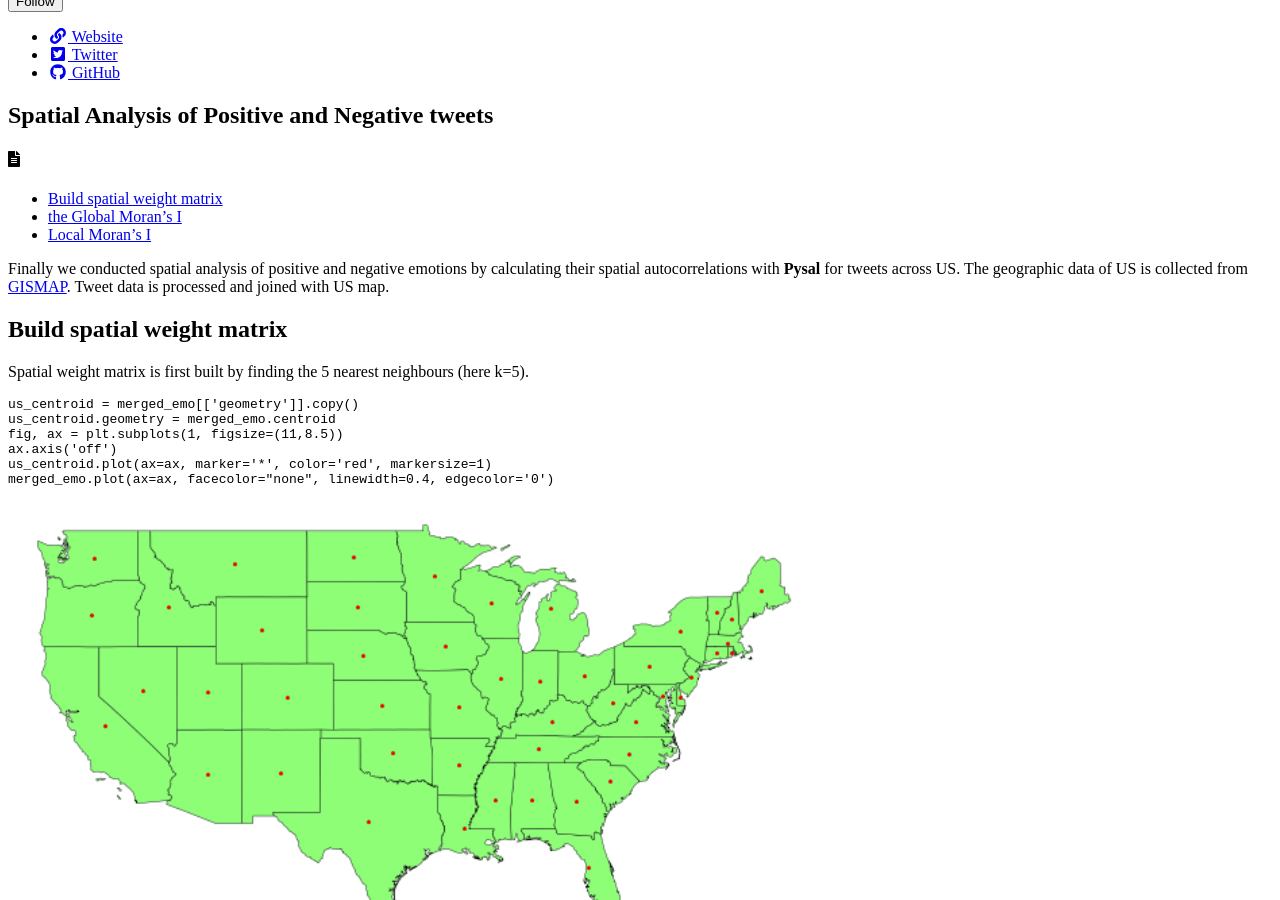
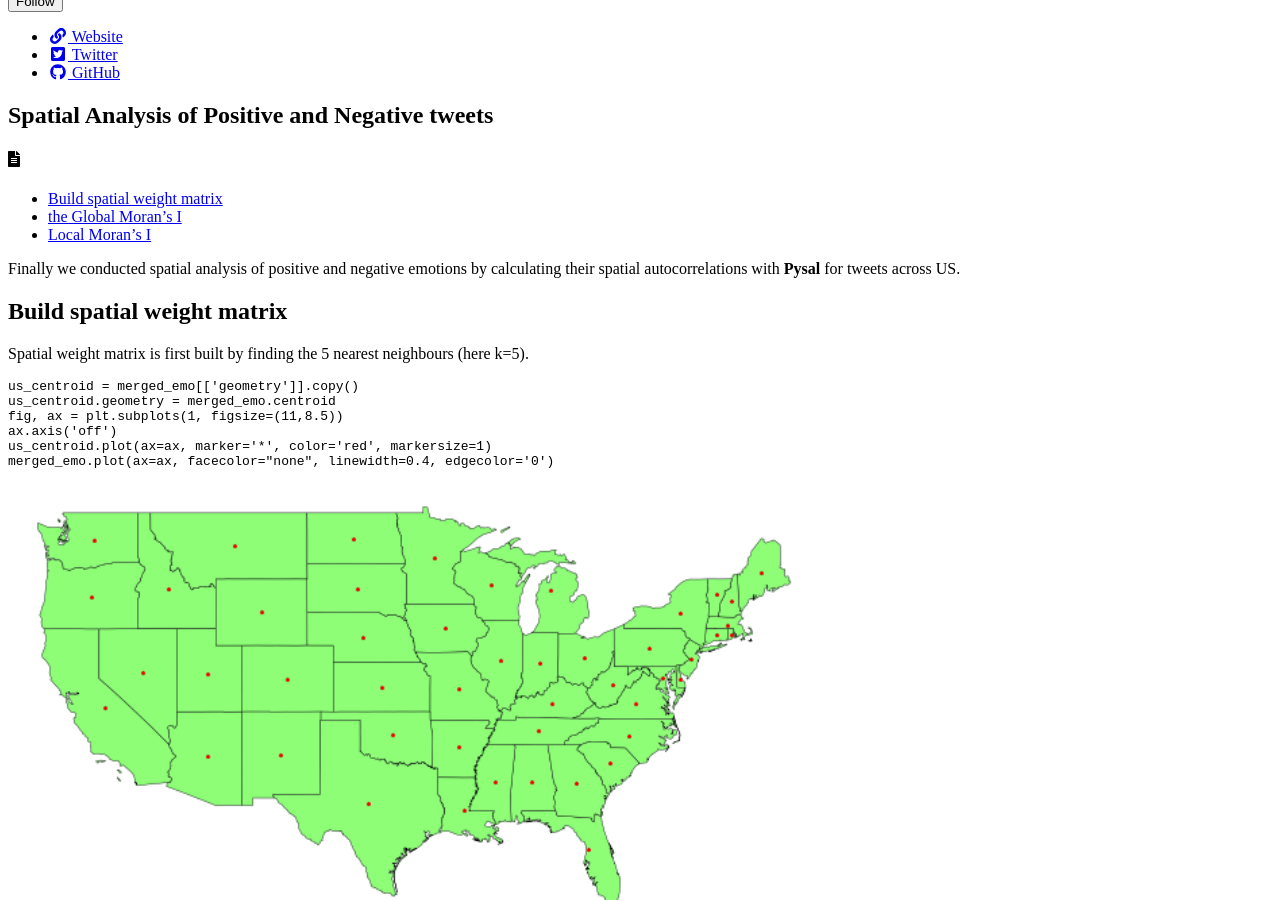
Before and after one commit to Anran0716/550final-proj, a Jekyll site: the page built from _posts/2021-12-15-Geovisualization.md, in a window 1280 px wide and 900 px high, scrolled down 569 px. Built offline with Jekyll 4.4.1, drawn with Linux system fonts in a browser that asks for light colours; cached includes are drawn as plain includes; nearby versions of some CDN libraries.

Commit message:
Update 2021-12-15-Geovisualization.md

```diff
--- a/_posts/2021-12-15-Geovisualization.md
+++ b/_posts/2021-12-15-Geovisualization.md
@@ -11,7 +11,7 @@ toc: true
 toc_sticky: true
 ---
 
-Finally we conducted spatial analysis of positive and negative emotions by calculating their spatial autocorrelations with **Pysal** for tweets across US. The geographic data of US is collected from [GISMAP](https://map.igismap.com/gis-data/united%20states%20of%20america/administrative%20state%20boundaries). Tweet data is processed and joined with US map.
+Finally we conducted spatial analysis of positive and negative emotions by calculating their spatial autocorrelations with **Pysal** for tweets across US.
 
 ## Build spatial weight matrix
 
```
